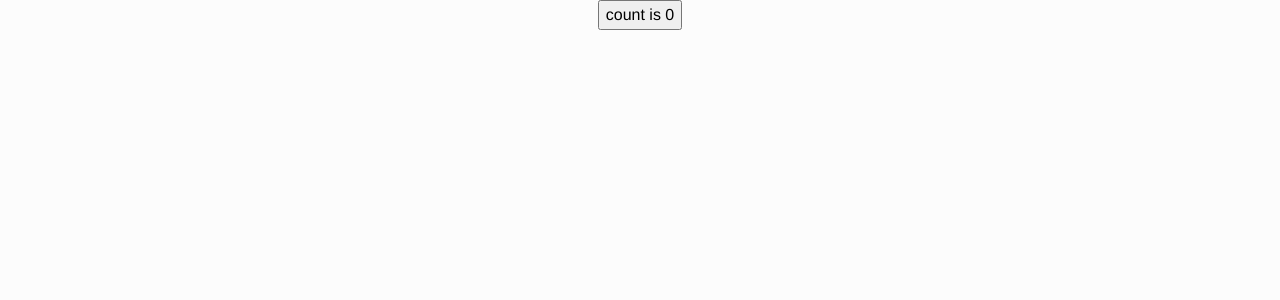
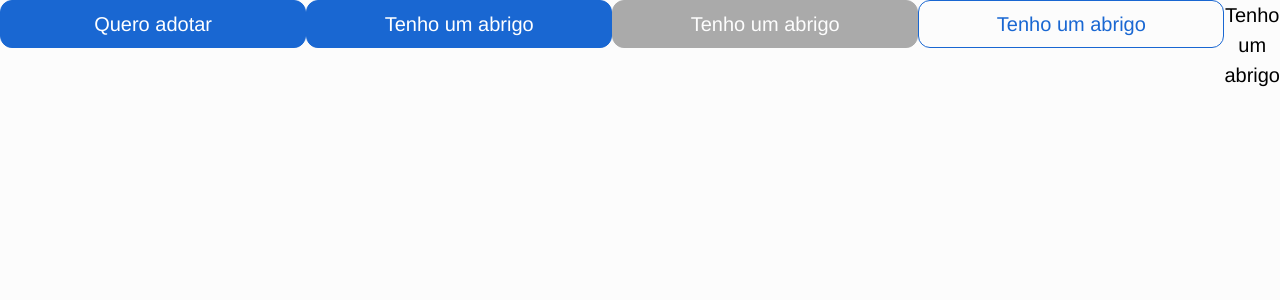
Before and after one commit to VinyLacerda/picles-spa, a React (Vite) app: page / in a window 1280 px wide. Shown: the top 300 px of the page. Built offline with nearby package versions, Linux system fonts and the light colour scheme.

Commit message:
criando variantes dos botões

```diff
--- a/src/App.tsx
+++ b/src/App.tsx
@@ -1,11 +1,17 @@
 import { useState } from 'react'
+import { Button } from './components/common/Button';
+import { ButtonVariant } from './components/common/Button/Button.constants';
 
 export function App() {
   const [count, setCount] = useState(0)
 
   return (
-    <button onClick={() => setCount((count) => count + 1)}>
-      count is {count}
-    </button>
+    <>
+      <Button onClick={() => setCount(count + 1)}>Quero adotar</Button>
+      <Button variant={ButtonVariant.Default} onClick={() => setCount(count + 1)}>Tenho um abrigo</Button>
+      <Button variant={ButtonVariant.Disabled} onClick={() => setCount(count + 1)}>Tenho um abrigo</Button>
+      <Button variant={ButtonVariant.Outlined} onClick={() => setCount(count + 1)}>Tenho um abrigo</Button>
+      <Button variant={ButtonVariant.Text} onClick={() => setCount(count + 1)}>Tenho um abrigo</Button>
+    </>
   )
 }
--- /dev/null
+++ b/src/components/common/Button/Button.constants.ts
@@ -0,0 +1,6 @@
+export enum ButtonVariant {
+    Default = 'default',
+    Disabled = 'disabled',
+    Outlined = 'outlined',
+    Text = 'text'
+}
--- /dev/null
+++ b/src/components/common/Button/Button.tsx
@@ -0,0 +1,27 @@
+import { ButtonHTMLAttributes } from "react"
+import styles from './Button.module.css'
+import { ButtonVariant } from "./Button.constants"
+
+interface IButton extends ButtonHTMLAttributes<HTMLButtonElement> {
+    variant?: ButtonVariant;
+}
+
+export function Button({ variant = ButtonVariant.Default, children, ...rest }: IButton) {
+    let buttonClass = styles.buttonBase
+
+    switch (variant) {
+        case ButtonVariant.Default:
+            buttonClass += ` ${styles.buttonDefault}`
+            break
+        case ButtonVariant.Disabled:
+            buttonClass += ` ${styles.buttonDisabled}`
+            break
+        case ButtonVariant.Outlined:
+            buttonClass += ` ${styles.buttonOutlined}`
+            break
+        case ButtonVariant.Text:
+            buttonClass += ` ${styles.buttonText}`
+            break
+    }
+    return <button className={buttonClass} {...rest}>{children}</button>
+}
--- /dev/null
+++ b/src/components/common/Button/index.ts
@@ -0,0 +1 @@
+export * from './Button'
```
Also changed, not shown: src/components/common/Button/Button.module.css (line endings or trailing spaces), 1 other file (tests, documents, lock files or other folders).
